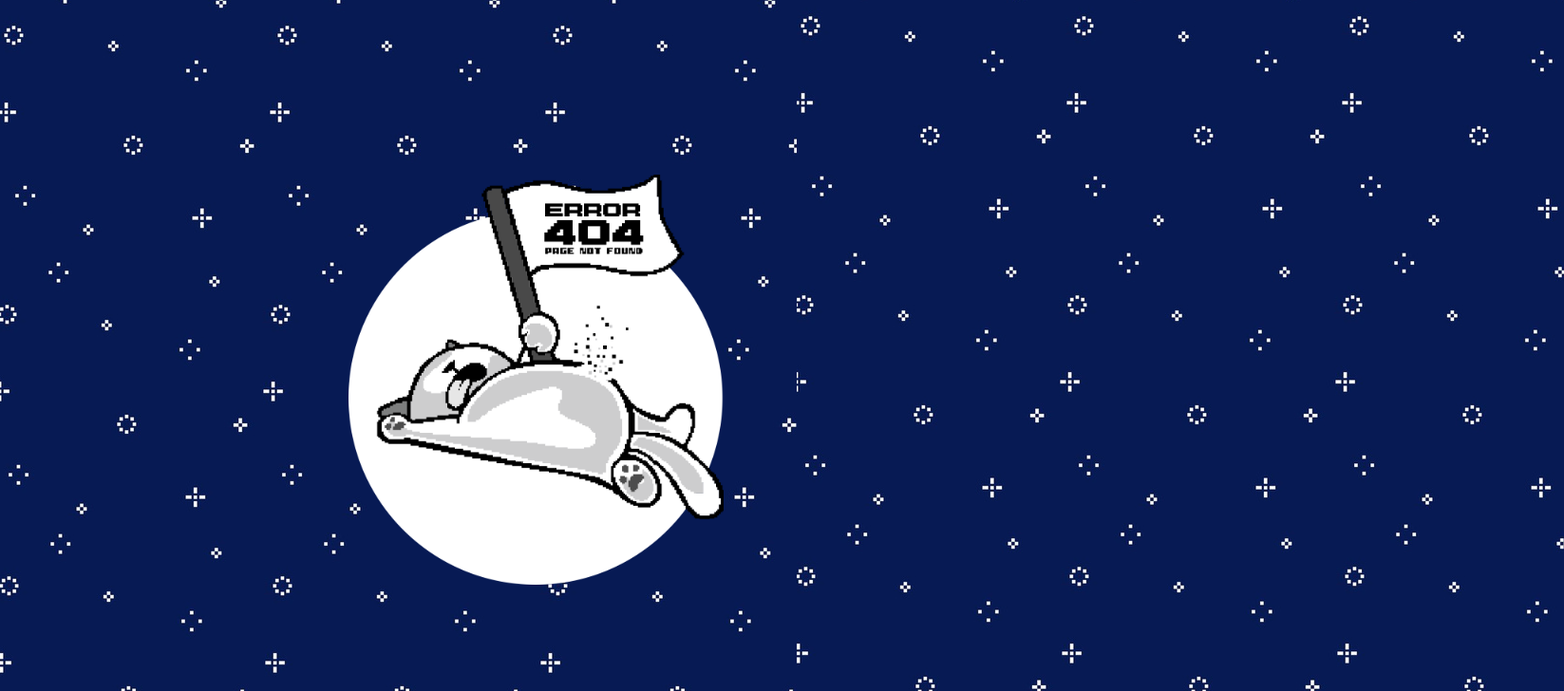
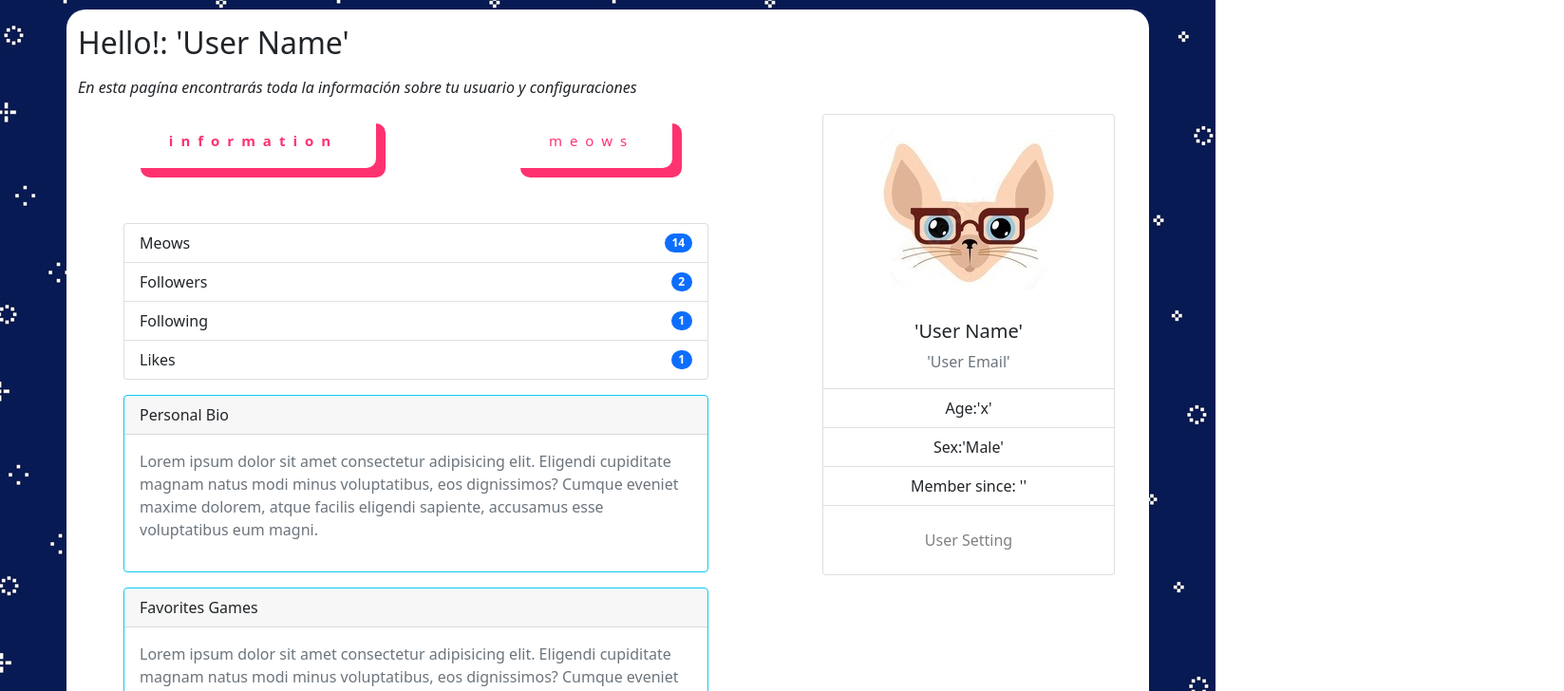
Before and after one commit to JuanAgusAlej/catgame, a React (Create React App) app: page /profile in a window 1280 px wide. Shown: the top 728 px of the page at 95% size, 1647 px wide, since content can reach past the window. Built offline with nearby package versions, Linux system fonts and the light colour scheme.

Commit message:
agrego mas estilos

```diff
--- a/src/App.jsx
+++ b/src/App.jsx
@@ -33,11 +33,11 @@ const App = () => {
           }
         />
         <Route path="aboutus" element={<AboutUs />} />
-        <Route path="perfil" element={<Perfil />} />
+        <Route path="profile" element={<Perfil />} />
         <Route path="admin" element={<Admin />} />
         <Route path="regScreen" element={<RegScreen />} />
         <Route path="password" element={<Password />} />
-        <Route path="noticias" element={<News />} />
+        <Route path="news" element={<News />} />
         <Route path="*" element={<Error404 />} />
       </Routes>
     </BrowserRouter>
--- a/src/components/Perfil_Info.jsx
+++ b/src/components/Perfil_Info.jsx
@@ -8,7 +8,7 @@ const Perfil_Info = () => {
         <div className="col">
           <ul className="list-group">
             <li className="list-group-item d-flex justify-content-between align-items-center">
-							Post #<span className="badge bg-primary rounded-pill">14</span>
+              Meows <span className="badge bg-primary rounded-pill">14</span>
             </li>
             <li className="list-group-item d-flex justify-content-between align-items-center">
               Followers
@@ -26,7 +26,7 @@ const Perfil_Info = () => {
           <div className="card border-info mb-3 mt-3">
             <div className="card-header">Personal Bio</div>
             <div className="card-body">
-							<p className="">
+              <p className="text-muted">
                 Lorem ipsum dolor sit amet consectetur adipisicing elit.
                 Eligendi cupiditate magnam natus modi minus voluptatibus, eos
                 dignissimos? Cumque eveniet maxime dolorem, atque facilis
@@ -37,7 +37,7 @@ const Perfil_Info = () => {
           <div className="card border-info mb-3">
             <div className="card-header">Favorites Games</div>
             <div className="card-body">
-							<p className="">
+              <p className="text-muted">
                 Lorem ipsum dolor sit amet consectetur adipisicing elit.
                 Eligendi cupiditate magnam natus modi minus voluptatibus, eos
                 dignissimos? Cumque eveniet maxime dolorem, atque facilis
--- a/src/pages/Admin.jsx
+++ b/src/pages/Admin.jsx
@@ -25,13 +25,13 @@ const Admin = () => {
 
   const borrarUsuario = (uid) => {
     Swal.fire({
-      title: "Esta seguro?",
-      text: "El usuario será inactivado",
+      title: "Are you sure?",
+      text: "User will be disabled",
       icon: "warning",
       showCancelButton: true,
       confirmButtonColor: "#FF3270",
-      cancelButtonColor: "#E7E7E7",
-      confirmButtonText: "yeah, delete it!",
+      cancelButtonColor: "#12a696",
+      confirmButtonText: "yeah, do it!",
     }).then((result) => {
       if (result.isConfirmed) {
         deleteUsuario(uid).then((respuesta) => {
@@ -52,7 +52,7 @@ const Admin = () => {
   return (
     <div className="container admin-container shadow-lg my-5">
       <div className="row my-3 mt-2">
-        <h2 className="config">Admin: User configuration</h2>
+        <h2 className="tittle">admin: user configuration</h2>
       </div>
 
       <SearchUser />
@@ -62,10 +62,10 @@ const Admin = () => {
           <table className="table table-striped mt-3">
             <thead>
               <tr>
-                <th scope="col">User Name</th>
-                <th scope="col">Email</th>
-                <th scope="col">#Meows</th>
-                <th scope="col">Configuration</th>
+                <th scope="col">user name</th>
+                <th scope="col">email</th>
+                <th scope="col">#meows</th>
+                <th scope="col">configuration</th>
               </tr>
             </thead>
             <tbody>
@@ -81,7 +81,7 @@ const Admin = () => {
                       className="btn btn-sm ms-3"
                       onClick={() => borrarUsuario(usuario.uid)}
                     >
-                      delete
+                      disable
                     </button>
                   </td>
                 </tr>
--- a/src/pages/LoginSreen.jsx
+++ b/src/pages/LoginSreen.jsx
@@ -69,20 +69,20 @@ const LoginSreen = () => {
               <div className="card-body align-items-center flex-column ">
                 <h2 className="card-title tittle my-3">log in</h2>
                 <form onSubmit={handleSubmit}>
-                  <div className="form-group mb-3 ">
+                  <div className="form-group mb-3">
                     <label>Email</label>
                     <input
                       type="email"
                       className="form-control"
                       name="correo"
+                      autocomplete="off"
+                      required
                       value={formValue.correo}
                       onChange={handleChange}
                     />
                   </div>
                   <div className="form-group mb-3">
-                    <label>
-                      <b>Password</b>
-                    </label>
+                    <label>Password</label>
                     <input
                       type="password"
                       className="form-control"
--- a/src/pages/News.jsx
+++ b/src/pages/News.jsx
@@ -11,7 +11,7 @@ const News = () => {
       <div className="container container-noticias">
         <div className="row">
           <div className="col-12">
-            <h2 className="news-header mt-3 text-center">News Section</h2>
+            <h2 className="tittle mt-3 text-center">news section</h2>
           </div>
         </div>
         <div className="row">
--- a/src/pages/Perfil.jsx
+++ b/src/pages/Perfil.jsx
@@ -4,6 +4,8 @@ import Perfil_Publish from "../components/Perfil_Publish";
 import cat1 from "../img/cat1.png";
 import { Nav } from "react-bootstrap";
 import { NavLink } from "react-router-dom";
+
+import "../style/perfil.css";
 
 const Perfil = () => {
   const [informacion, setInformacion] = useState(true);
@@ -16,15 +18,14 @@ const Perfil = () => {
   };
 
   let activeStyle = {
-		textDecoration: "underline",
     fontWeight: "bold",
   };
 
   return (
-		<div className="container mt-5">
+    <div className="container  container-perfil">
       <div className="row">
         <div className="col">
-					<h2 className="text-right">Hello!: 'User Name'</h2>
+          <h2 className="text-right my-3">Hello!: 'User Name'</h2>
           <p className="text-right fs-6 fst-italic">
             En esta pagína encontrarás toda la información sobre tu usuario y
             configuraciones
@@ -37,20 +38,20 @@ const Perfil = () => {
             <div className="row justify-content-between">
               <div className="col text-center">
                 <button
-									className="btn btn-outline-primary"
+                  className="btn"
                   onClick={mostrarInformacion}
                   style={informacion ? activeStyle : undefined}
                 >
-									Información
+                  information
                 </button>
               </div>
               <div className="col text-center">
                 <button
-									className="btn btn-outline-success"
+                  className="btn"
                   onClick={mostrarPublicaciones}
                   style={informacion ? undefined : activeStyle}
                 >
-									Publicaciones
+                  meows
                 </button>
               </div>
               <div className="row">
@@ -70,6 +71,7 @@ const Perfil = () => {
                     src={cat1} /// traer imagen de BD.
                     class="card-img-top img-avatar mx-auto"
                     alt="..."
+                    width={150}
                   />
                   <div className="card-body">
                     <h5 className="card-title text-center">'User Name'</h5>
--- a/src/style/admin.css
+++ b/src/style/admin.css
@@ -2,18 +2,11 @@
     background-color: white;
 }
 
-.config{
-    text-align: center;
-    text-shadow: 0 -40px 100px, 0 0 2px, 0 0 1em #ff3270, 0 0 0.5em #ff3270, 0 0 0.1em #8a2be2, 0 6px 3px #000;
-    font-style: italic;
-    font-weight: bold;
-    font-size: 3rem;
-    padding: 1rem;
-    margin-top: 1rem;
-}
 table th{
     font-style: italic;
     text-align: center;
+    font-family: 'Courier New', Courier, monospace;
+    font-weight: lighter;
 }
 .delete-btn{
     display: flex;
--- a/src/style/news.css
+++ b/src/style/news.css
@@ -1,5 +1,8 @@
 .container-noticias{
     background-color: white;
+    margin-top: 10px;
+    margin-bottom: 50px;
+    border-radius: 20px;
 }
 .news-header{
     text-align: center;
--- /dev/null
+++ b/src/style/perfil.css
@@ -0,0 +1,6 @@
+.container-perfil{
+    background-color: white;
+    margin-top: 10px;
+    margin-bottom: 50px;
+    border-radius: 20px;
+}
--- a/src/style/post.css
+++ b/src/style/post.css
@@ -51,7 +51,7 @@
 
   .post__footer {
       display: flex;
-      justify-content: space-around;
+      justify-content: space-around !important;
       margin-top: 20px;
       font-size: medium;
     }
--- a/src/style/style.css
+++ b/src/style/style.css
@@ -49,6 +49,10 @@ body{
     color:rgba(255,50,112);
    }
 
+   input:focus {
+    outline-color: rgba(137, 43, 226, 0.171) !important;
+   }
+
    /* .bi{
         cursor: pointer;
         padding: 5px;
```
Also changed, not shown: src/components/Post.jsx (+25 -14 lines). Lines whose indentation alone changed are shown as unchanged.
